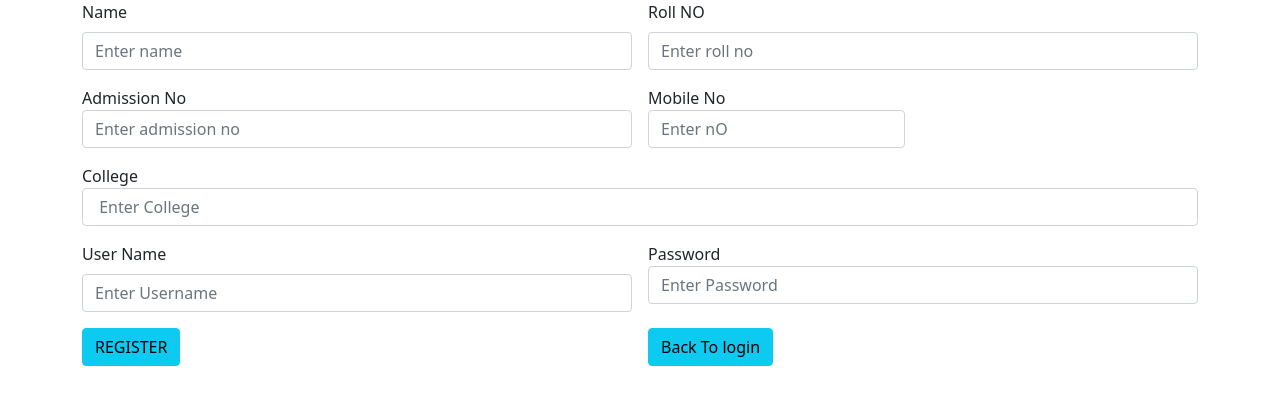
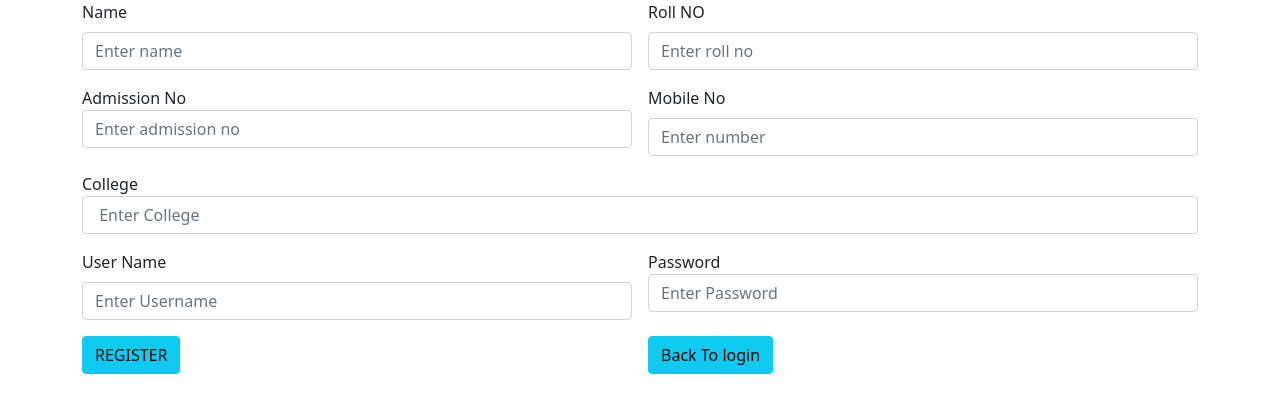
Before and after one commit to liji356/UserWeb, a plain HTML site: page register.html in a window 1280 px wide. Drawn offline with nearby package versions, Linux system fonts and the light colour scheme.

Commit message:
user complete

```diff
--- a/register.html
+++ b/register.html
@@ -27,8 +27,8 @@
                             <input placeholder="Enter admission no" class="form-control">
                         </div>
                         <div class="col col-12 col-sm-6 col-md-6 col-lg-6 col-xl-6 col-xxl-6">
-                            <label class="lable-label">Mobile No</lable>
-                            <input placeholder="Enter nO" class="form-control">
+                            <label class="form-label">Mobile No</label>
+                            <input placeholder="Enter number" class="form-control">
                         </div>
                         <div class="col col-12 col-sm-612 col-md-12 col-lg-12 col-xl-12 col-xxl-12">
                             <label for="" class="lable-label">College</label>
```
